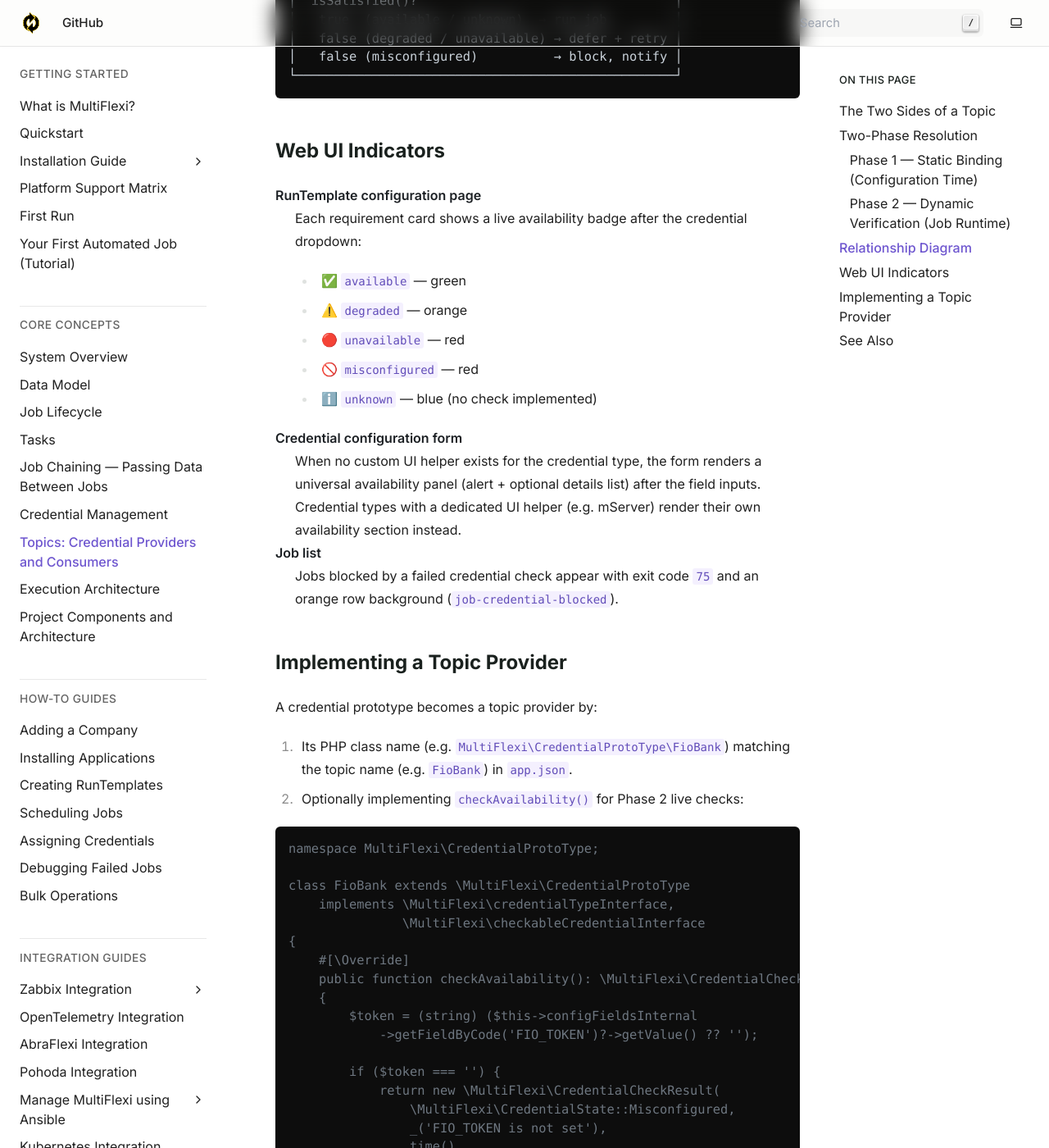
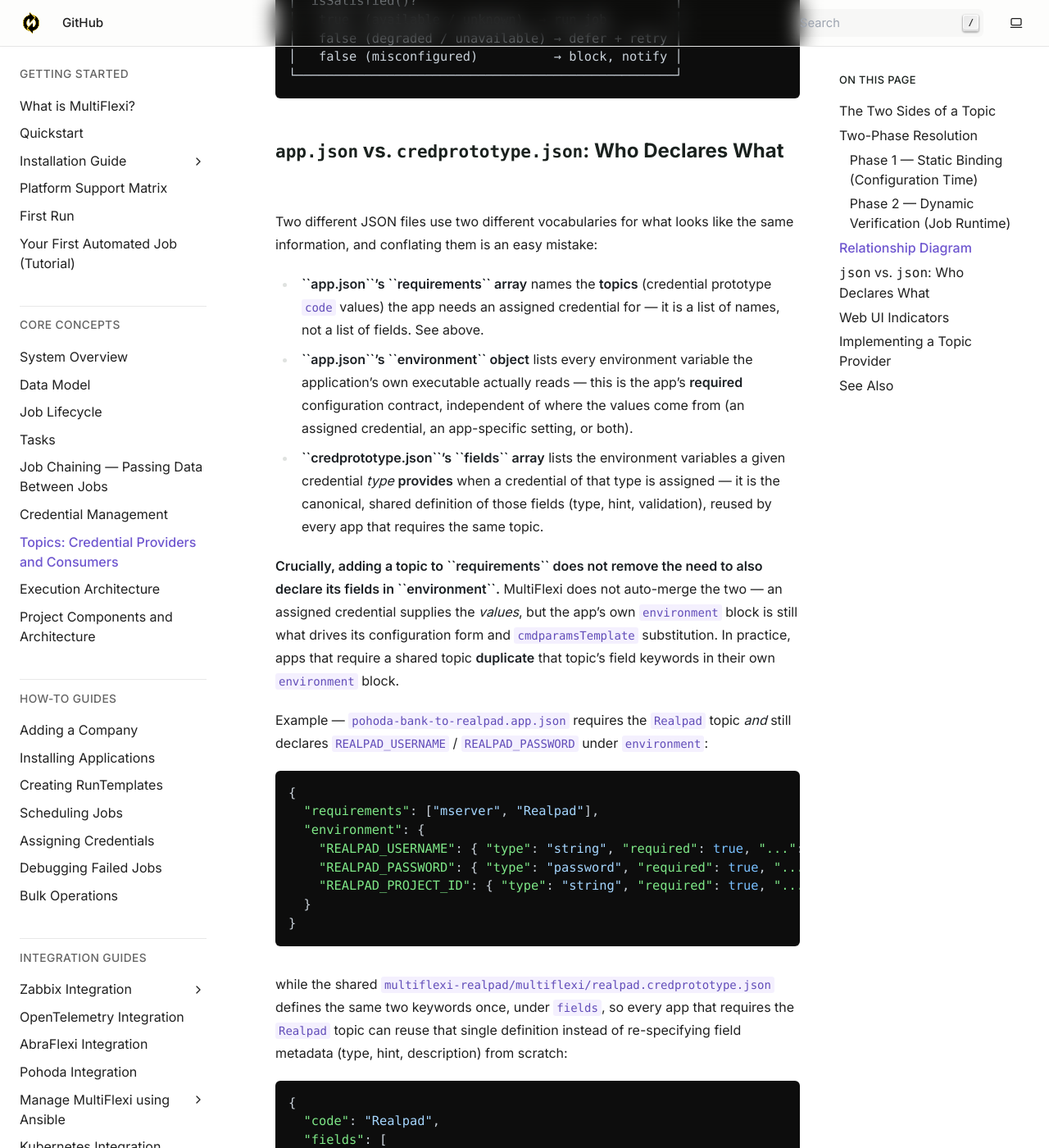
Before and after one commit to VitexSoftware/multiflexi-doc-en, a Sphinx documentation site: the page built from source/concepts/topics.rst, in a window 1280 px wide and 1400 px high, scrolled down 2863 px. Shown: the whole window at 82% size. Built offline with Sphinx 7.4.7, drawn with Linux system fonts in a browser that asks for light colours; some of the changed text lies outside the part shown.

Commit message:
docs(concepts/topics): add section on app.json vs. credprototype.json
This commit adds a new section to topics.rst explaining the differences between app.json, credprototype.json, and requirements, specifically addressing the importance of not stripping environment fields when adding requirements. It also updates the schema migration guide in application-development.rst to reflect that requirements is no longer deprecated and provides new guidance on its correct usage. The changes are verified with a full Sphinx build to ensure no new warnings are introduced.

```diff
--- a/source/concepts/topics.rst
+++ b/source/concepts/topics.rst
@@ -124,6 +124,78 @@
     │   false (misconfigured)          → block, notify │
     └──────────────────────────────────────────────────┘
 
+.. _app-json-vs-credprototype-json:
+
+``app.json`` vs. ``credprototype.json``: Who Declares What
+-------------------------------------------------------------
+
+Two different JSON files use two different vocabularies for what looks like
+the same information, and conflating them is an easy mistake:
+
+- **``app.json``'s ``requirements`` array** names the **topics** (credential
+  prototype ``code`` values) the app needs an assigned credential for — it
+  is a list of names, not a list of fields. See above.
+- **``app.json``'s ``environment`` object** lists every environment variable
+  the application's own executable actually reads — this is the app's
+  **required** configuration contract, independent of where the values come
+  from (an assigned credential, an app-specific setting, or both).
+- **``credprototype.json``'s ``fields`` array** lists the environment
+  variables a given credential *type* **provides** when a credential of
+  that type is assigned — it is the canonical, shared definition of those
+  fields (type, hint, validation), reused by every app that requires the
+  same topic.
+
+**Crucially, adding a topic to ``requirements`` does not remove the need to
+also declare its fields in ``environment``.** MultiFlexi does not
+auto-merge the two — an assigned credential supplies the *values*, but the
+app's own ``environment`` block is still what drives its configuration
+form and ``cmdparamsTemplate`` substitution. In practice, apps that
+require a shared topic **duplicate** that topic's field keywords in their
+own ``environment`` block.
+
+Example — ``pohoda-bank-to-realpad.app.json`` requires the ``Realpad``
+topic *and* still declares ``REALPAD_USERNAME`` / ``REALPAD_PASSWORD``
+under ``environment``:
+
+.. code-block:: json
+
+    {
+      "requirements": ["mserver", "Realpad"],
+      "environment": {
+        "REALPAD_USERNAME": { "type": "string", "required": true, "...": "..." },
+        "REALPAD_PASSWORD": { "type": "password", "required": true, "...": "..." },
+        "REALPAD_PROJECT_ID": { "type": "string", "required": true, "...": "..." }
+      }
+    }
+
+while the shared ``multiflexi-realpad/multiflexi/realpad.credprototype.json``
+defines the same two keywords once, under ``fields``, so every app that
+requires the ``Realpad`` topic can reuse that single definition instead of
+re-specifying field metadata (type, hint, description) from scratch:
+
+.. code-block:: json
+
+    {
+      "code": "Realpad",
+      "fields": [
+        { "keyword": "REALPAD_USERNAME", "type": "string", "required": true },
+        { "keyword": "REALPAD_PASSWORD", "type": "password", "required": true }
+      ]
+    }
+
+Note that ``REALPAD_PROJECT_ID`` appears only in the app's own
+``environment`` — it is app-specific configuration, not part of what the
+``Realpad`` credential provides, so it has no place in the credential
+prototype.
+
+.. warning::
+
+    Do not strip a topic's fields from an app's ``environment`` block just
+    because the app now also lists that topic in ``requirements``. Removing
+    them breaks the app's configuration form and command-line substitution
+    — ``requirements`` and ``environment`` serve different purposes and
+    must both be kept in sync with what the executable actually needs.
+
 Web UI Indicators
 -----------------
 
```
Also changed, not shown: source/development/application-development.rst (+12 -1 lines), source/development/credential-prototype.rst (+10 -0 lines).
